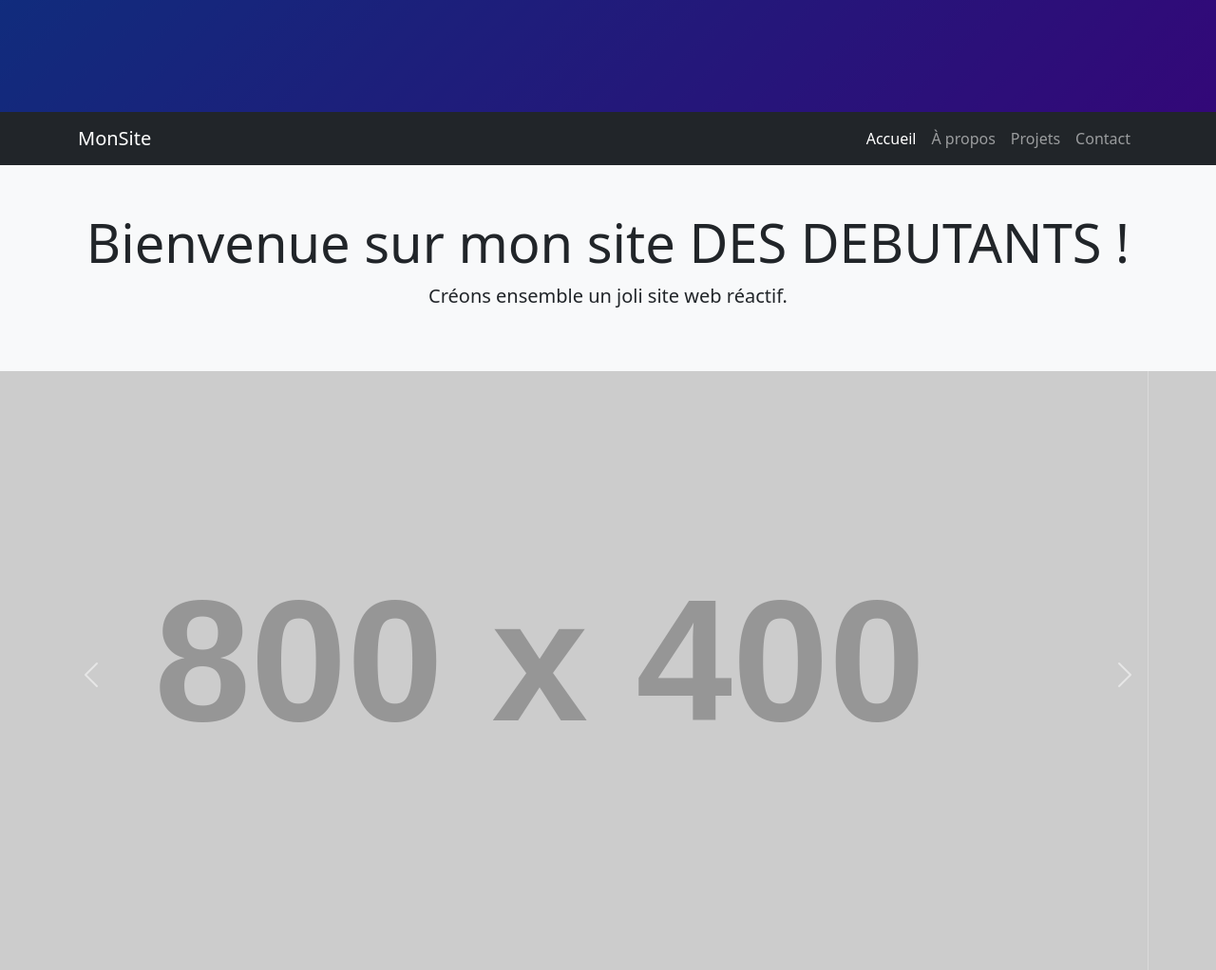
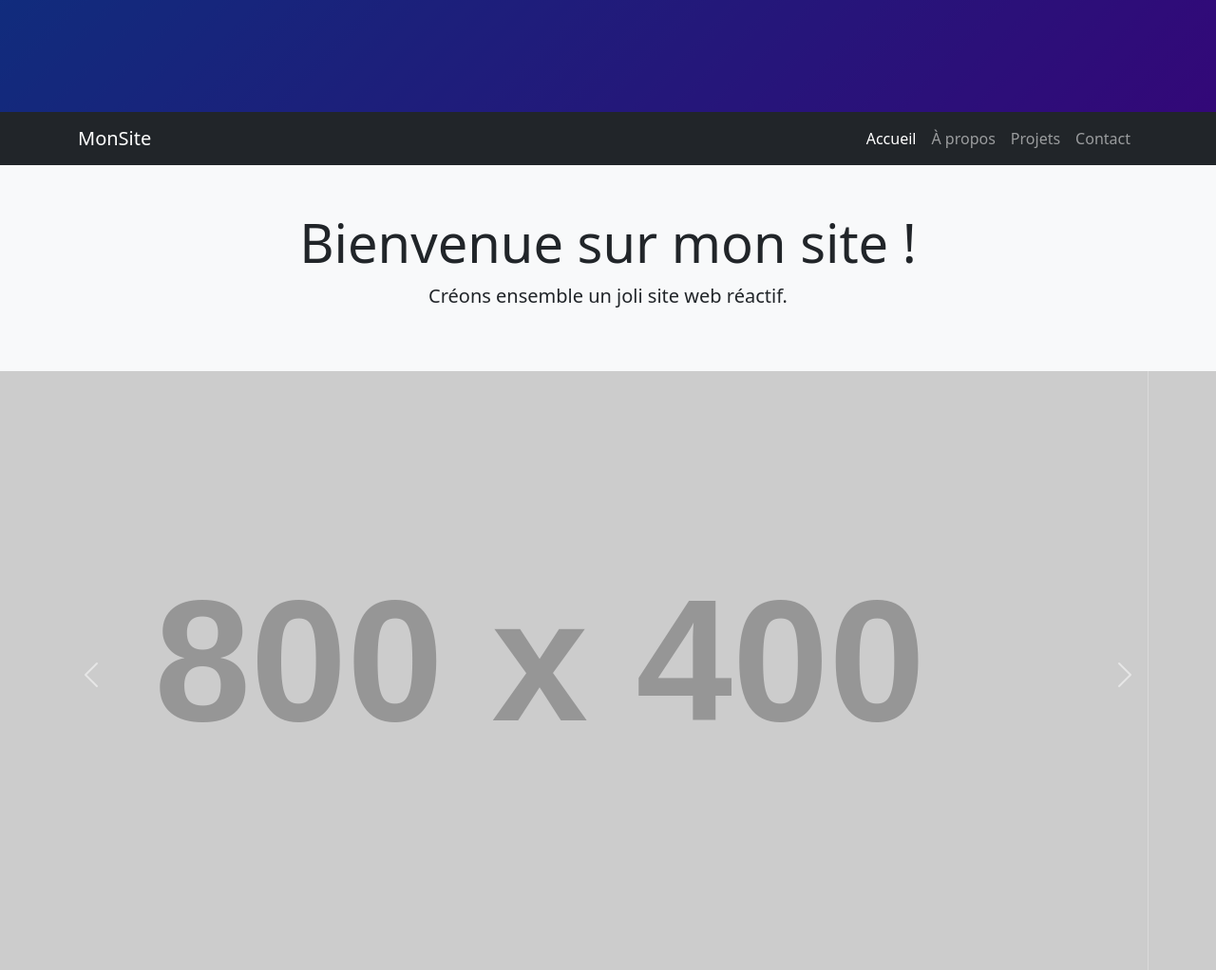
Before and after one commit to FranklinRogoto/mon-premier-site, a plain HTML site: page index.html in a window 1280 px wide. Shown: the part 682-1704 px from the top of the page at 95% size. Drawn offline with nearby package versions, Linux system fonts and the light colour scheme; placeholder pictures from the web are drawn by us.

Commit message:
Update index.html

```diff
--- a/index.html
+++ b/index.html
@@ -83,7 +83,7 @@
   <!-- Titre principal -->
   <header class="bg-light py-5">
     <div class="container text-center">
-      <h1 class="display-4">Bienvenue sur mon site DES DEBUTANTS !</h1>
+      <h1 class="display-4">Bienvenue sur mon site  !</h1>
       <p class="lead">Créons ensemble un joli site web réactif.</p>
     </div>
   </header>
```
